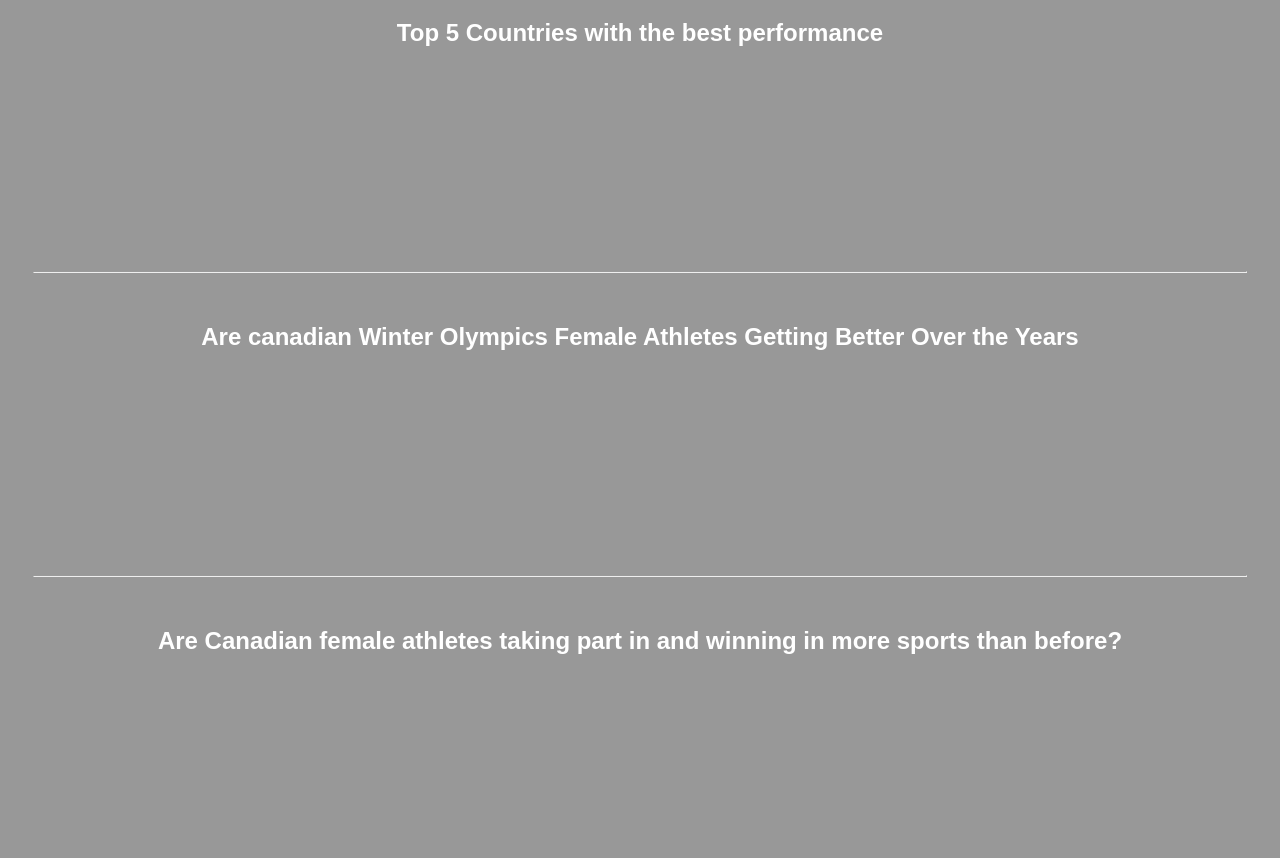
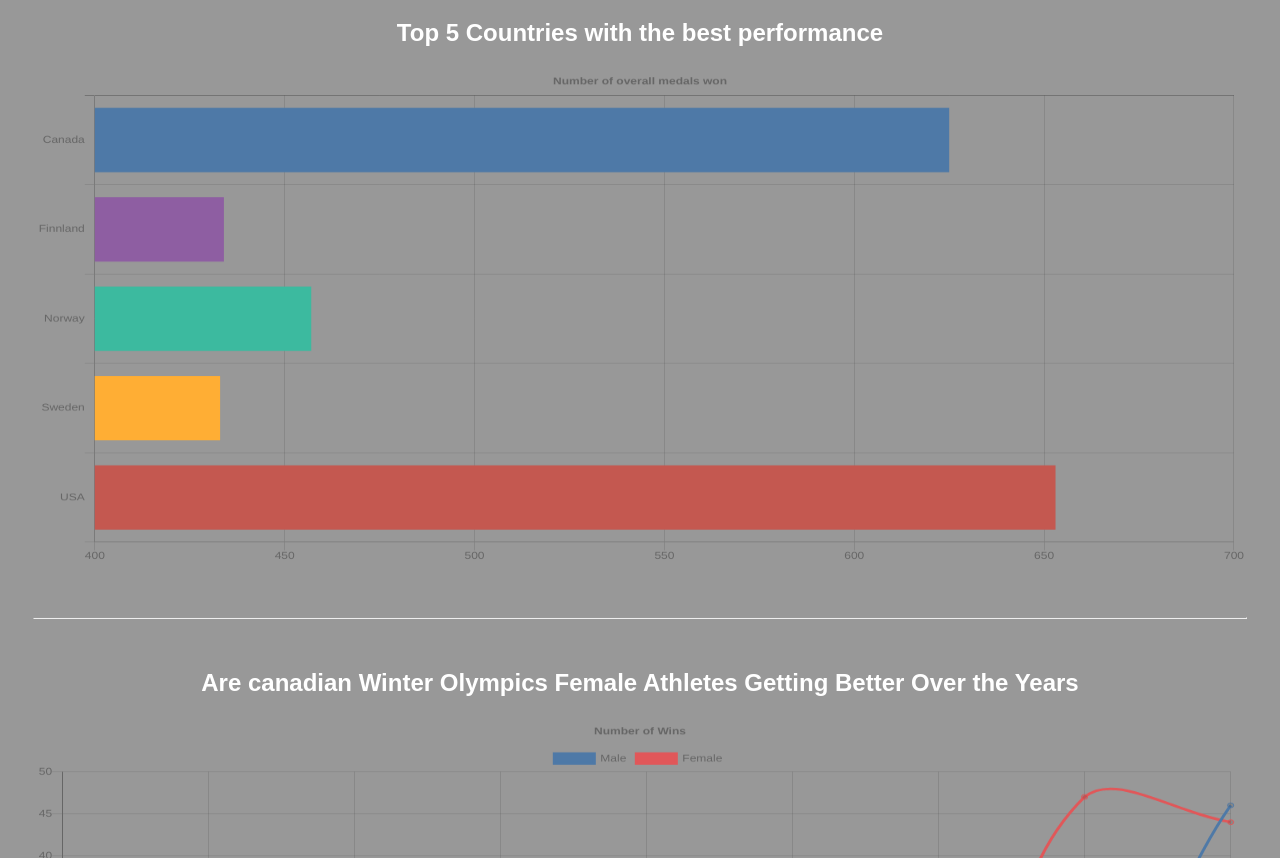
Before and after one commit to jagdeepsgill888/HW3-JavaScript-and-Data-Visualization, a plain HTML site: page index.html in a window 1280 px wide. Shown: the part 94-952 px from the top of the page. Drawn offline with nearby package versions, Linux system fonts and the light colour scheme.

Commit message:
Creating js file and updating Index.html file

```diff
--- a/index.html
+++ b/index.html
@@ -9,7 +9,7 @@
 	<h1>Charts About The Winter Olympic Games</h1>
 
     <h2>Top 5 Countries with the best performance</h2>
-    <canvas id="updatingDataChart"></canvas>
+    <canvas id="horizontalBar"></canvas>
     <hr />
 
     <h2>Are canadian Winter Olympics Female Athletes
@@ -19,7 +19,7 @@
 
     <h2>Are Canadian female athletes taking part in and
           winning in more sports than before?</h2>
-    <canvas id="updatingDataChart2"></canvas>
+    <canvas id="updatingDataChart"></canvas>
     <hr />
 
     <h2>Research shows that only 31% of the medals were ever won by Females.A
--- /dev/null
+++ b/js/app.js
@@ -0,0 +1,138 @@
+ new Chart(document.getElementById('horizontalBar'), {
+    type: 'horizontalBar',
+    data:  {
+    	labels: ['Canada', 'Finnland', 'Norway', 'Sweden', 'USA'],
+    	datasets: [{
+    		label: 'Medals',
+    		backgroundColor: ['#4e79a7', '#8e5ea2', '#3cba9f', '#ffae34', '#c45850'],
+    		data: [625,434,457,433,653]
+
+    	}]
+    },
+
+    options: {
+    	legend: {
+    		display: false
+    	},
+
+    	title: {
+    		display: true,
+    		text: 'Number of overall medals won'
+    	}
+    }
+});
+
+//chart 2//
+new Chart(document.getElementById('lineChart'), {
+  type: 'line',
+  data: {
+    labels: ["1924", "1936", "1952", "1964", "1972", "1984", "1994", "2006", "2014"],
+    datasets: [
+
+      {
+        label: "Male",
+        data: ["9", "13", "17", "5", "0", "4", "30", "21", "46"],
+        fill: false,
+        borderColor: '#4e79a7',
+      },
+
+      {
+        label: 'Female ',
+        data: [0, 0, 0, 2, 1, 0, 10, 47, 44],
+        fill: false,
+        borderColor: '#e15759',
+      },
+
+
+    ]
+  },
+
+  options: {
+      title: {
+        display: true,
+        text: 'Number of Wins'
+      }
+    }
+
+});
+
+
+
+// chart 3//
+
+var updatingChart = new Chart(document.getElementById('updatingDataChart'), {
+    type: 'bar',
+    data:  {
+      labels: ['Skating', 'Skiing'],
+      datasets: [{
+        label: 'Medals',
+        backgroundColor: ['#8cc2ca', '#55ad89'],
+        data: [2, 2]
+
+      }]
+    },
+
+    options: {
+      legend: {
+        display: false
+      },
+
+      title: {
+        display: true,
+        text: 'Number of Medals Won by Female Athletes in 1988'
+      }
+    }
+});
+
+
+function addData(chart, label, data, backgroundColor) {
+  chart.data.labels.push(label);
+  chart.data.datasets[0].data.push(data);
+  chart.data.datasets[0].backgroundColor.push(backgroundColor);
+  chart.update();
+}
+
+
+
+function updateAllData(chart, data) {
+  chart.data.datasets[0].data = data;
+  chart.update();
+
+}
+
+function updateConfig(chart, title) {
+  chart.options.title.text = title;
+  chart.update();
+}
+
+setTimeout(function () {
+  updateConfig(updatingChart, 'Number of Medals Won by Female Athletes in 2014');
+   addData(updatingChart, 'Bobsleigh', 0, '#6388b4');
+ addData(updatingChart, 'Curling', 0, '#ffae34');
+ addData(updatingChart, 'Ice Hockey', 0, '#FF5733');
+   updateAllData(updatingChart, [9,7,3,5,21]);
+ }, 3000);
+
+
+// Chart 4
+new Chart(document.getElementById("pieChart"), {
+    type: 'pie',
+    data: {
+      labels: ['Male', 'Female'],
+      datasets: [
+           {
+             data: [68, 32],
+             backgroundColor: ['#ea3e1b', '#f09281']
+           }
+
+      ]
+    },
+
+     options: {
+      title: {
+        display: true,
+        text: 'Overall Medal Distribution in Percentage'
+      }
+    }
+
+});
```
